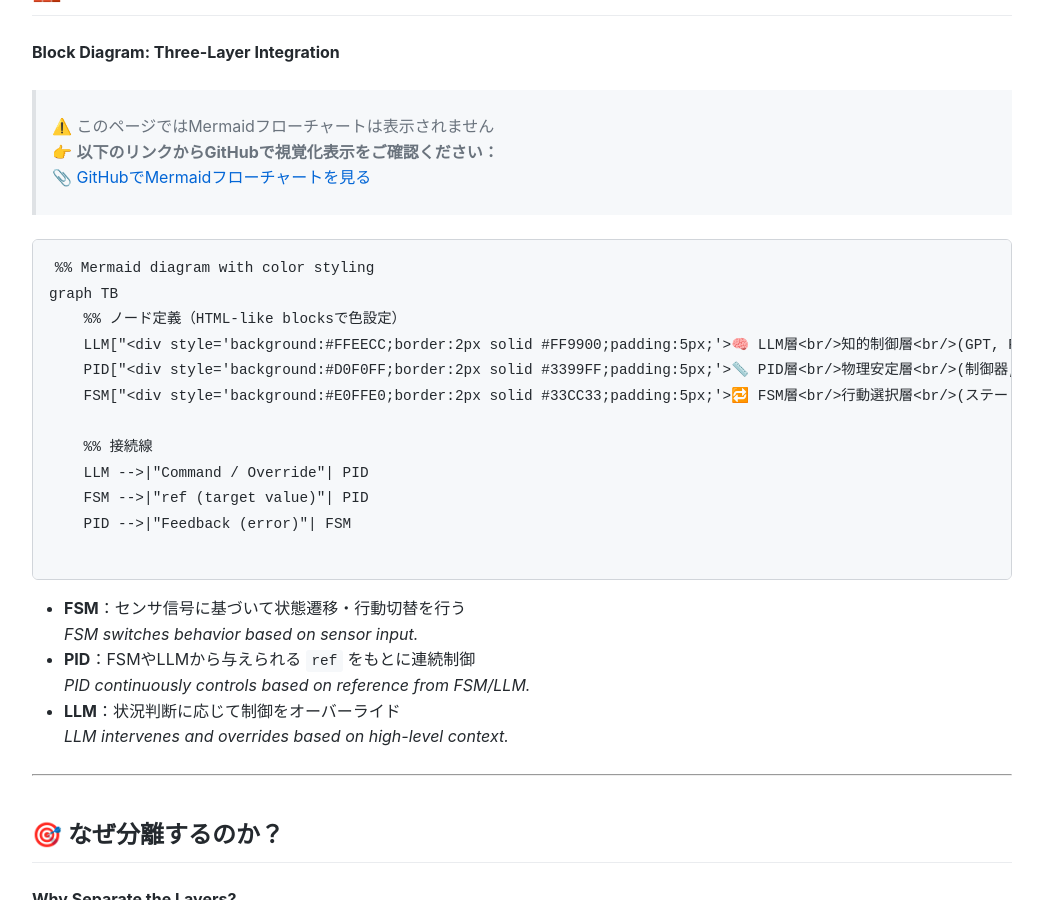
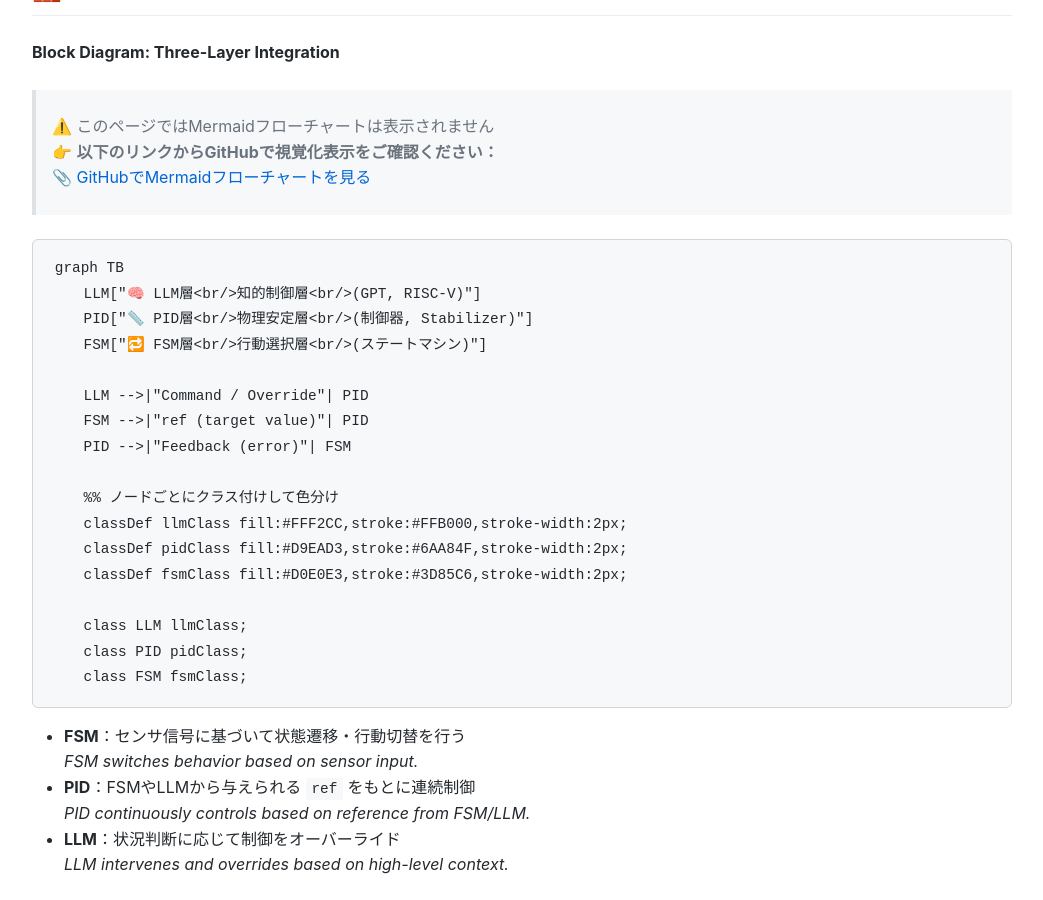
Before and after one commit to Samizo-AITL/Edusemi-v4x, a Jekyll site: the page built from f_chapter3_socsystem/docs/3_1_aitl_architecture.md, in a window 1280 px wide and 900 px high, scrolled down 863 px. Shown: the whole window, without its empty margins (118-1161 px from the left). Built offline with Jekyll 4.4.1, drawn with Linux system fonts in a browser that asks for light colours.

Commit message:
Update 3_1_aitl_architecture.md

````diff
--- a/f_chapter3_socsystem/docs/3_1_aitl_architecture.md
+++ b/f_chapter3_socsystem/docs/3_1_aitl_architecture.md
@@ -35,18 +35,23 @@
 > [📎 GitHubでMermaidフローチャートを見る](https://github.com/Samizo-AITL/Edusemi-v4x/blob/main/f_chapter3_socsystem/docs/3_1_aitl_architecture.md)
 
 ```mermaid
-%% Mermaid diagram with color styling
 graph TB
-    %% ノード定義（HTML-like blocksで色設定）
-    LLM["<div style='background:#FFEECC;border:2px solid #FF9900;padding:5px;'>🧠 LLM層<br/>知的制御層<br/>(GPT, RISC-V)</div>"]
-    PID["<div style='background:#D0F0FF;border:2px solid #3399FF;padding:5px;'>📏 PID層<br/>物理安定層<br/>(制御器, Stabilizer)</div>"]
-    FSM["<div style='background:#E0FFE0;border:2px solid #33CC33;padding:5px;'>🔁 FSM層<br/>行動選択層<br/>(ステートマシン)</div>"]
+    LLM["🧠 LLM層<br/>知的制御層<br/>(GPT, RISC-V)"]
+    PID["📏 PID層<br/>物理安定層<br/>(制御器, Stabilizer)"]
+    FSM["🔁 FSM層<br/>行動選択層<br/>(ステートマシン)"]
 
-    %% 接続線
     LLM -->|"Command / Override"| PID
     FSM -->|"ref (target value)"| PID
     PID -->|"Feedback (error)"| FSM
 
+    %% ノードごとにクラス付けして色分け
+    classDef llmClass fill:#FFF2CC,stroke:#FFB000,stroke-width:2px;
+    classDef pidClass fill:#D9EAD3,stroke:#6AA84F,stroke-width:2px;
+    classDef fsmClass fill:#D0E0E3,stroke:#3D85C6,stroke-width:2px;
+
+    class LLM llmClass;
+    class PID pidClass;
+    class FSM fsmClass;
 ```
 
 - **FSM**：センサ信号に基づいて状態遷移・行動切替を行う
````
